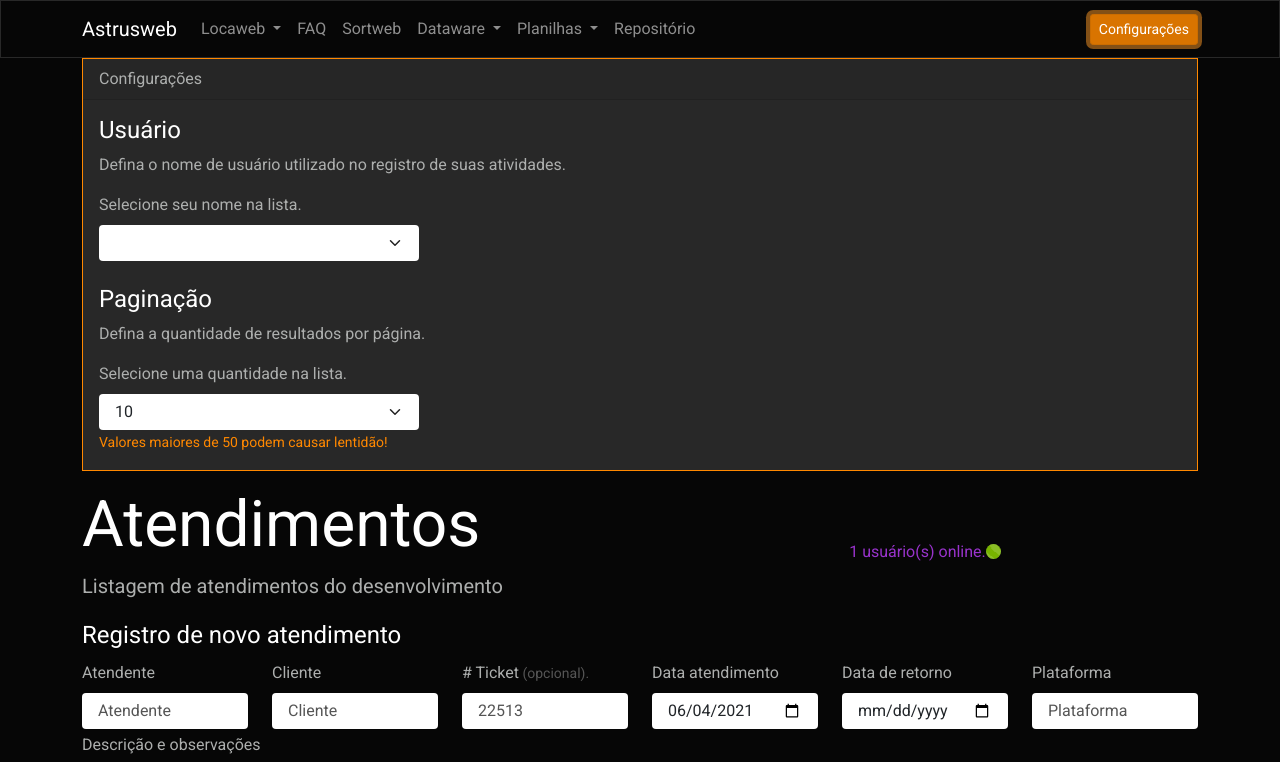
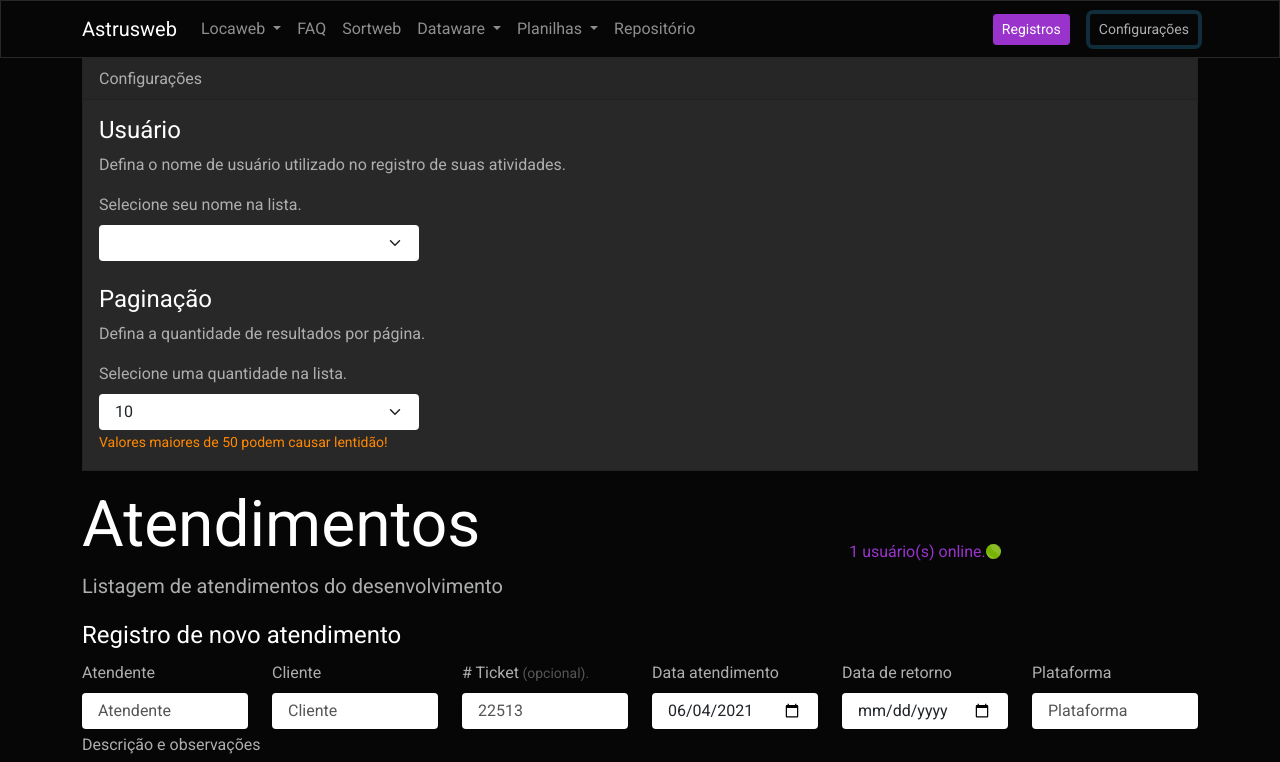
Before and after one commit to guites/socket-tables, a website: page index.html in a window 1280 px wide. Both pictures are taken after a click on the button "Configurações". Shown: the top 762 px of the page. Drawn offline with nearby package versions, Linux system fonts and the light colour scheme; no server answers.

Commit message:
adc html da listagem de registros e handle pro envio do socket

```diff
--- a/index.html
+++ b/index.html
@@ -62,8 +62,13 @@
             </li>
           </ul>
           <ul class="navbar-nav ms-md-auto">
+            <li style="padding-right: 20px;" class="nav-item d-flex align-items-center">
+              <button id="openAuditLogsBtn" class="btn btn-info btn-sm" type="button" data-bs-toggle="collapse" data-bs-target="#audit-logs-list" aria-expanded="false" aria-controls="collapseExample">
+                Registros
+              </button>
+            </li>
             <li class="nav-item d-flex align-items-center">
-              <button id="openConfiguracoesBtn" class="btn btn-warning btn-sm" type="button" data-bs-toggle="collapse" data-bs-target="#configuracoesDiv" aria-expanded="false" aria-controls="collapseExample">
+              <button id="openConfiguracoesBtn" class="btn btn-muted btn-sm" type="button" data-bs-toggle="collapse" data-bs-target="#configuracoesDiv" aria-expanded="false" aria-controls="collapseExample">
                 Configurações
               </button>
             </li>
@@ -75,7 +80,7 @@
     <div class="container">
       <div class="collapse " id="configuracoesDiv">
         <!-- col-md-3 offset-md-9 -->
-        <div class="card border-warning rounded-0 mb-3" >
+        <div class="card border-muted rounded-0 mb-3" >
           <div class="card-header">Configurações</div>
           <div class="card-body">
             <h5 class="card-title">Usuário</h5>
@@ -104,6 +109,14 @@
           </div>
         </div>
       </div>
+
+
+      <div class="collapse" id="audit-logs-list">
+        <ul class="list-group">
+        </ul>
+      </div>
+
+
     </div>
 
     <div class='container'>
@@ -206,14 +219,6 @@
                     </label>
                   </div>
                 </fieldset>
-                <!-- <fieldset class="row mt-4">
-                  <div class="col-lg-4">
-                    <button type="button" class="btn btn-primary w-100">Filtrar</button>
-                  </div>
-                  <div class="col-lg-4">
-                    <button type="button" disabled="" class="btn btn-primary w-100">Limpar</button>
-                  </div>
-                </fieldset> -->
               </fieldset>
           </form>
         </div>
@@ -258,6 +263,7 @@
       s.socket.on('atualiza obs', (newObs) => table.atualizaObs(newObs));
       s.socket.on('add ticket', (addedTicket) => table.handleAddTicket(addedTicket));
       s.socket.on('atualiza status', (newStatus) => table.handleAtualizaStatus(newStatus));
+      s.socket.on('log', (log) => table.appendLog(log, document.querySelector('#audit-logs-list ul')));
 
       table.createTable();
       table.loadRowsFromDatabase(1, table.perPage, 'desc');
```
